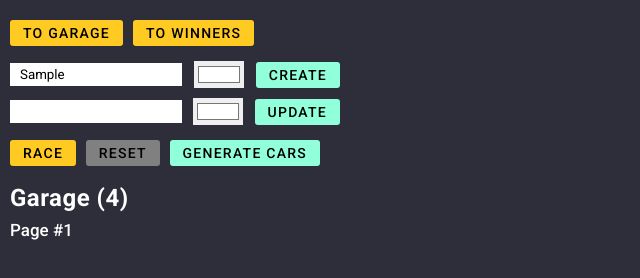
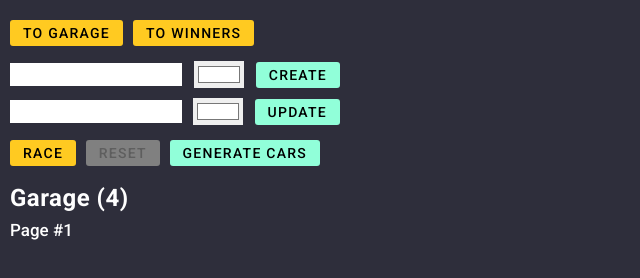
Before and after one commit to Eremor/RSS-JSFE2022, a website built with webpack: page async-race/src/index.html in a window 1280 px wide. Both pictures are taken after typing "Sample" into the empty fields and a click on the button "CREATE". Shown: the full height of the page, 0-640 px from the left. Built offline with nearby package versions, Linux system fonts and the light colour scheme.

Commit message:
refactor: change menu garage page

```diff
--- a/async-race/src/components/app/app.ts
+++ b/async-race/src/components/app/app.ts
@@ -1,5 +1,5 @@
 import { IRout } from '../../types/types';
-import { Router } from '../controller/router';
+import { Router } from '../services/router';
 import { getRouting } from '../utils/routing';
 import { Header } from '../view/header/header';
 import { GaragePage } from '../view/pages/garage/garage';
--- /dev/null
+++ b/async-race/src/components/utils/stor.ts
@@ -0,0 +1,12 @@
+import { ICar, IStore } from '../../types/types';
+
+export const store: IStore = {
+  garagePage: 1,
+  cars: [],
+  carsCount: 4,
+};
+
+export const currentCar: ICar = {
+  name: '',
+  color: '#ffffff',
+};
--- a/async-race/src/components/view/form/form.ts
+++ /dev/null
@@ -1,21 +0,0 @@
-import { BaseComponent } from '../baseComponent';
-import { Button } from '../shared/button/button';
-import { Input } from '../shared/input/input';
-import './form.scss';
-
-export class Form extends BaseComponent<HTMLFormElement> {
-  private btnName: string;
-
-  constructor(classes: string[], btnName: string) {
-    super('font', ['form', ...classes]);
-    this.btnName = btnName;
-  }
-
-  public draw = (): void => {
-    const text: Input = new Input(['form__name'], 'text', '');
-    const color: Input = new Input(['form__color'], 'color', '#ffffff');
-    const button: Button = new Button(['btn--light'], this.btnName);
-
-    this.node.append(text.node, color.node, button.node);
-  };
-}
--- /dev/null
+++ b/async-race/src/components/view/pages/garage/control/control.ts
@@ -0,0 +1,28 @@
+import { BaseComponent } from '../../../baseComponent';
+import { Button } from '../../../shared/button/button';
+
+export class Control extends BaseComponent<HTMLDivElement> {
+  private startRaceButton: Button = new Button(['btn--primary'], 'race');
+
+  private resetRaceButton: Button = new Button(['btn--primary', 'btn--disabled'], 'reset');
+
+  private generateCarsButton: Button = new Button(['btn--light'], 'generate cars');
+
+  constructor() {
+    super('div', ['garage__control']);
+  }
+
+  public draw = () => {
+    this.node.append(
+      this.startRaceButton.node,
+      this.resetRaceButton.node,
+      this.generateCarsButton.node,
+    );
+
+    this.resetRaceButton.node.disabled = true;
+
+    this.startRaceButton.onClick((e) => console.log(e.target, 'start race'));
+    this.resetRaceButton.onClick((e) => console.log(e.target, 'reset race'));
+    this.generateCarsButton.onClick((e) => console.log(e.target, 'generate cars'));
+  };
+}
--- a/async-race/src/components/view/pages/garage/garage.ts
+++ b/async-race/src/components/view/pages/garage/garage.ts
@@ -1,9 +1,8 @@
 import { BaseComponent } from '../../baseComponent';
-import { Form } from '../../form/form';
-import { Button } from '../../shared/button/button';
 import { SubTitle } from '../../shared/heading/subtitle';
 import { Title } from '../../shared/heading/title';
 import './garage.scss';
+import { Menu } from './menu/menu';
 
 export class GaragePage extends BaseComponent<HTMLElement> {
   constructor() {
@@ -13,26 +12,8 @@ export class GaragePage extends BaseComponent<HTMLElement> {
   public draw = (): void => {
     this.node.innerHTML = '';
 
-    const menuContainer: HTMLDivElement = document.createElement('div');
-    menuContainer.classList.add('garage__menu');
-
-    const createCarForm: Form = new Form(['garage__form'], 'create');
-    createCarForm.draw();
-
-    const updateCarForm: Form = new Form(['garage__form'], 'update');
-    updateCarForm.draw();
-
-    const raceController: HTMLDivElement = document.createElement('div');
-    raceController.classList.add('garage__control');
-
-    const startRaceButton: Button = new Button(['btn--primary'], 'race');
-
-    const resetRaceButton: Button = new Button(['btn--primary', 'btn--disabled'], 'reset');
-
-    const generateCarsButton: Button = new Button(['btn--light'], 'generate cars');
-
-    raceController.append(startRaceButton.node, resetRaceButton.node, generateCarsButton.node);
-    menuContainer.append(createCarForm.node, updateCarForm.node, raceController);
+    const menu = new Menu();
+    menu.draw();
 
     const body: HTMLDivElement = document.createElement('div');
     body.classList.add('garage__body');
@@ -41,6 +22,6 @@ export class GaragePage extends BaseComponent<HTMLElement> {
     const garagePageTitle: SubTitle = new SubTitle('Page #1');
 
     body.append(garageTitle.node, garagePageTitle.node);
-    this.node.append(menuContainer, body);
+    this.node.append(menu.node, body);
   };
 }
--- /dev/null
+++ b/async-race/src/components/view/pages/garage/menu/menu.ts
@@ -0,0 +1,50 @@
+import { currentCar } from '../../../../utils/stor';
+import { BaseComponent } from '../../../baseComponent';
+import { Form } from '../../../shared/form/form';
+import { Control } from '../control/control';
+
+export class Menu extends BaseComponent<HTMLDivElement> {
+  private createCarForm = new Form(['form--create', 'garage__form'], 'create');
+
+  private updateCarForm = new Form(['form--update', 'garage__form'], 'update');
+
+  constructor() {
+    super('div', ['garage__menu']);
+  }
+
+  public draw = () => {
+    const { name, color } = currentCar;
+    this.createCarForm.draw();
+    this.createCarForm.textValue = name;
+    this.createCarForm.colorValue = color;
+    this.updateCarForm.draw();
+
+    const control = new Control();
+    control.draw();
+
+    this.node.append(this.createCarForm.node, this.updateCarForm.node, control.node);
+
+    this.createCarForm.onSubmit(this.createCar);
+    this.updateCarForm.onSubmit(this.updateCar);
+
+    this.node.addEventListener('input', this.changeForm);
+  };
+
+  private createCar = () => {
+    console.log('create car');
+  };
+
+  private updateCar = () => {
+    console.log('update car');
+  };
+
+  private changeForm = (e: Event) => {
+    const target = <HTMLElement>e.target;
+    const parent = <HTMLElement>target.parentElement;
+
+    if (parent.classList.contains('form--create')) {
+      currentCar.name = this.createCarForm.textValue;
+      currentCar.color = this.createCarForm.colorValue;
+    }
+  };
+}
--- a/async-race/src/components/view/form/form.scss
+++ b/async-race/src/components/view/shared/form/form.scss
@@ -1,5 +1,5 @@
-@import '../../../styles/colors';
-@import '../../../styles/fonts';
+@import '../../../../styles/colors';
+@import '../../../../styles/fonts';
 
 .form {
   display: flex;
--- /dev/null
+++ b/async-race/src/components/view/shared/form/form.ts
@@ -0,0 +1,56 @@
+import { currentCar } from '../../../utils/stor';
+import { BaseComponent } from '../../baseComponent';
+import { Button } from '../button/button';
+import { Input } from '../input/input';
+import './form.scss';
+
+export class Form extends BaseComponent<HTMLFormElement> {
+  private btnName: string;
+
+  private text: Input = new Input(['form__name'], 'text', '');
+
+  private color: Input = new Input(['form__color'], 'color', '#ffffff');
+
+  private button: Button = new Button(['btn--light'], '');
+
+  constructor(classes: string[], btnName: string) {
+    super('font', ['form', ...classes]);
+    this.btnName = btnName;
+  }
+
+  public draw = (): void => {
+    this.button.node.textContent = this.btnName;
+    this.node.append(this.text.node, this.color.node, this.button.node);
+  };
+
+  public onSubmit = (callback: () => void): void => {
+    this.button.node.addEventListener('click', (e: Event) => {
+      e.preventDefault();
+      callback();
+      this.clear();
+    });
+  };
+
+  public get textValue(): string {
+    return this.text.node.value;
+  }
+
+  public set textValue(value: string) {
+    this.text.node.value = value;
+  }
+
+  public get colorValue(): string {
+    return this.color.node.value;
+  }
+
+  public set colorValue(value: string) {
+    this.color.node.value = value;
+  }
+
+  private clear = (): void => {
+    this.textValue = '';
+    this.colorValue = '#ffffff';
+    currentCar.name = this.textValue;
+    currentCar.color = this.colorValue;
+  };
+}
```
Also changed, not shown: async-race/src/types/types.ts (+12 -0 lines), async-race/src/components/services/router.ts (renamed from async-race/src/components/controller/router.ts).
